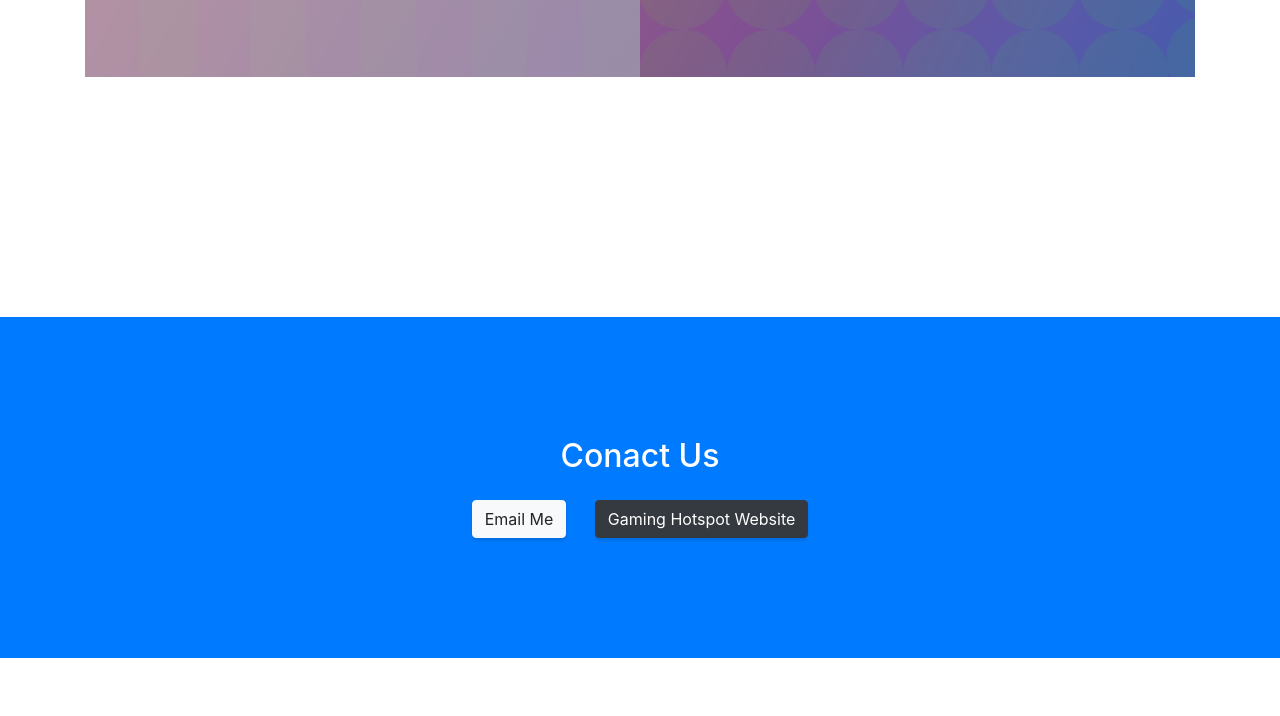
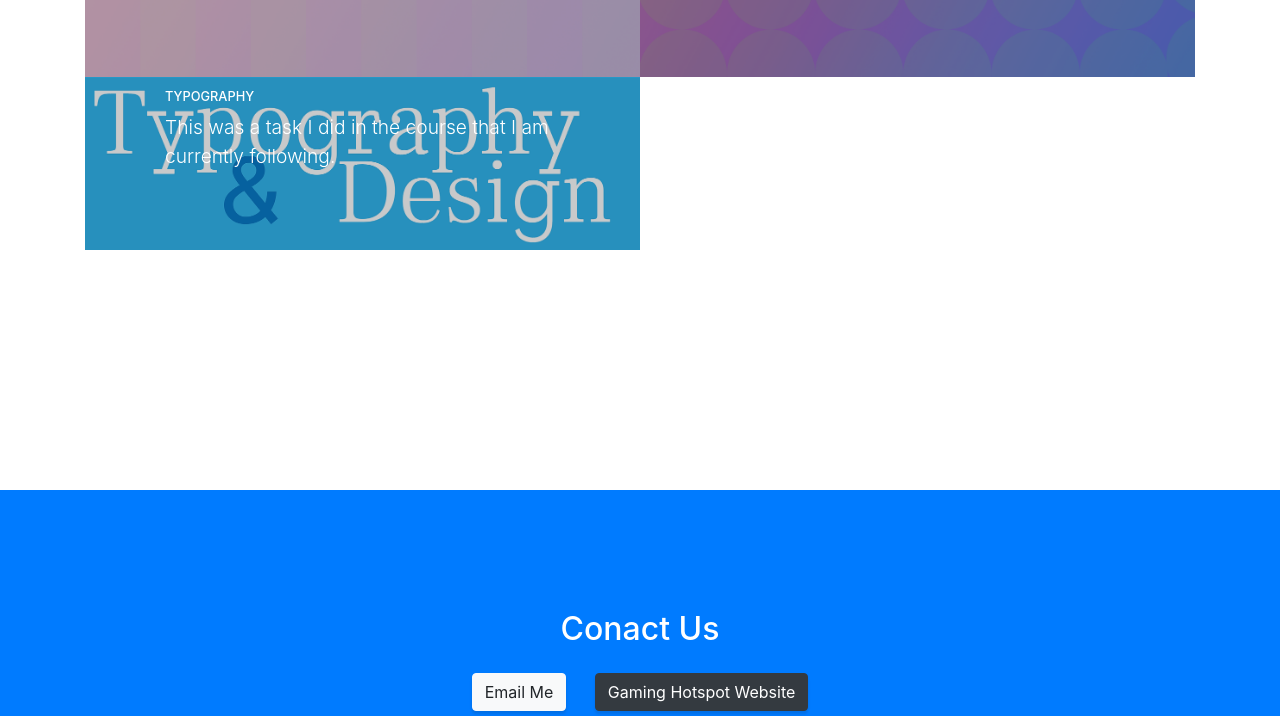
Before and after one commit to tyson06edwards/tyson06edwards.github.io, a website with bundled scripts: page index.html in a window 1280 px wide. Shown: the part 3968-4684 px from the top of the page. Built offline with nearby package versions, Linux system fonts and the light colour scheme.

Commit message:
Updated Portfolio

```diff
--- a/index.html
+++ b/index.html
@@ -187,6 +187,17 @@
             <img class="img-fluid" src="img/websitebackground2.png" alt="">
           </a>
         </div>
+        <div class="col-lg-6">
+          <a class="portfolio-item" href="img/typography-designtext.png">
+            <span class="caption">
+              <span class="caption-content">
+                <h2>typography</h2>
+                <p class="mb-0">This was a task I did in the course that I am currently following.</p>
+              </span>
+            </span>
+            <img class="img-fluid" src="img/typography-designtext.png" alt="">
+          </a>
+        </div>
   </section>
 
   <!-- Call to Action -->
```
Also changed, not shown: img/typography-designtext.png (added).
